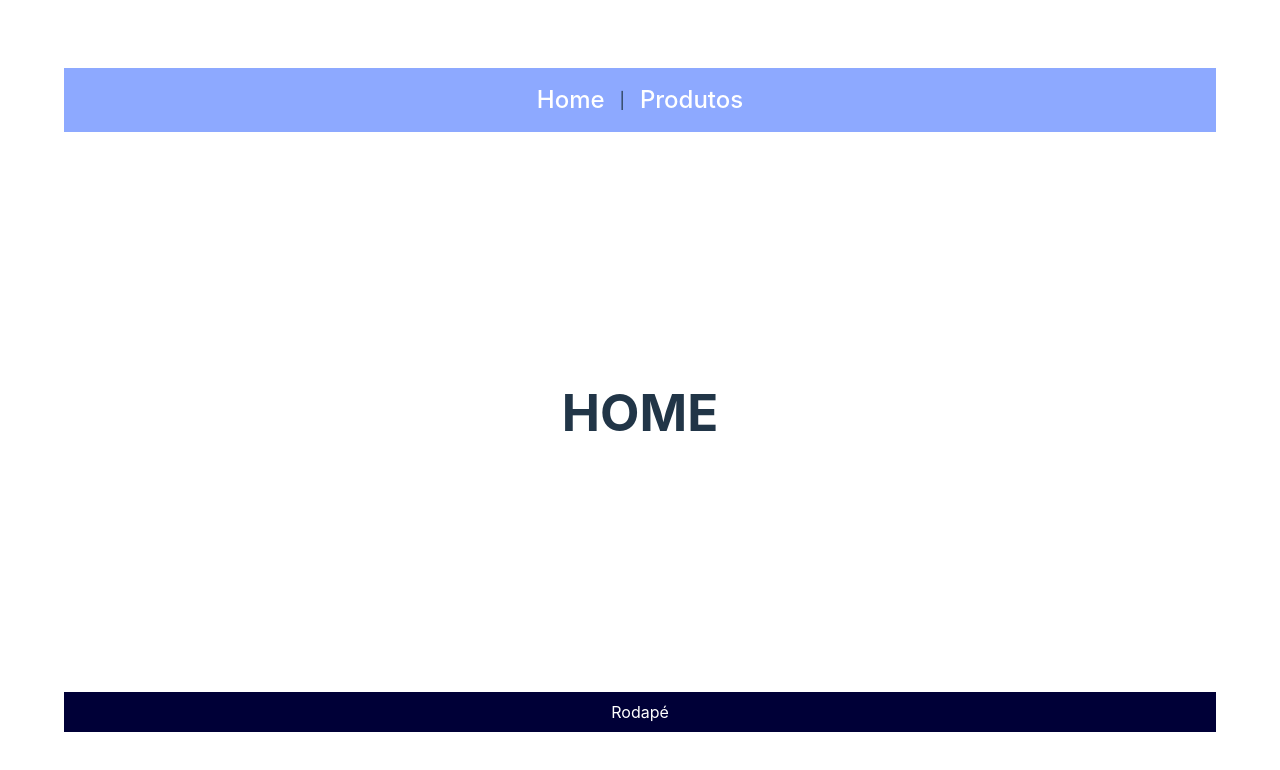
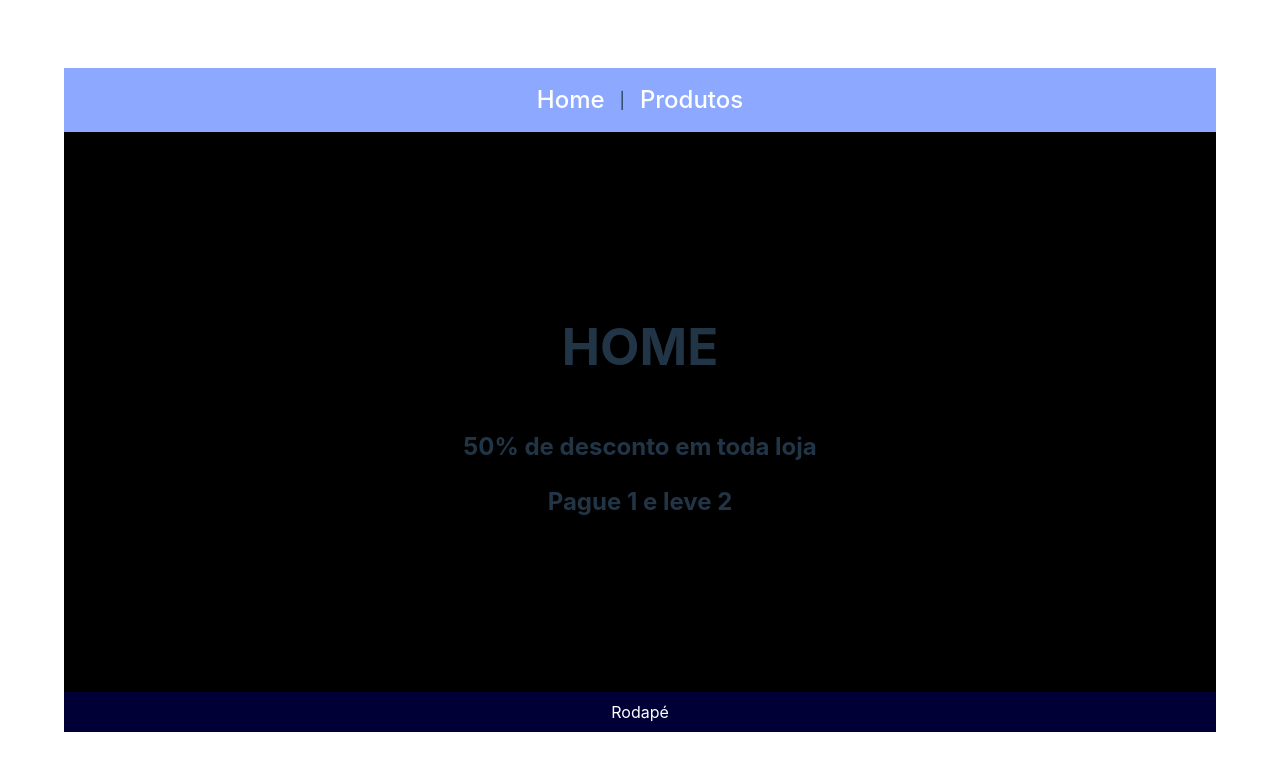
Before and after one commit to antonioaugs0505/CP2-react, a React (Vite) app: page / in a window 1280 px wide. Shown: the top 770 px of the page. Built offline with nearby package versions, Linux system fonts and the light colour scheme.

Commit message:
Terminando

```diff
--- a/package.json
+++ b/package.json
@@ -12,7 +12,7 @@
   "dependencies": {
     "react": "^18.2.0",
     "react-dom": "^18.2.0",
-    "react-router-dom": "^6.15.0"
+    "react-router-dom": "^6.16.0"
   },
   "devDependencies": {
     "@types/react": "^18.2.15",
--- a/src/main.jsx
+++ b/src/main.jsx
@@ -1,4 +1,4 @@
-import { createBrowserRouter, RouterProvider } from 'react-router-dom'
+import { createBrowserRouter, RouterProvider, Navigate } from 'react-router-dom'
 import Home from './routes/Home/index.jsx'
 import Produtos from './routes/Produtos/index.jsx'
 import Error from './routes/Error/index.jsx'
@@ -26,6 +26,10 @@ const router = createBrowserRouter([
       {
         path: "/produtos/editar/:id",
         element: <EditarProduto/>
+      },
+      {
+        path: "/antiga",
+        element: <Navigate to="/"/>
       }
     ]
   }
--- a/src/routes/EditarProduto/index.jsx
+++ b/src/routes/EditarProduto/index.jsx
@@ -1,4 +1,33 @@
+import { useParams, useNavigate } from "react-router-dom"
+import { listaProdutos } from "../../components/listaProduto"
+
 export default function EditarProduto() {
+
+    const lista = listaProdutos
+    const navegacao = useNavigate()
+    const {id} = useParams()
+
+    const proc = lista.filter(prod => prod.id == id)
+    const produto = proc[0]
+
+    const salvar = ()=>{
+        alert (`Produto: ${produto.nome} editado com sucesso!`)
+        return navegacao ('/produtos')
+    }
+
+    return(
+        <main>
+            <h1>Editando o produto</h1>
+            <p>Editando os dados do produto: {produto.nome}</p>
+            <button onClick={salvar}>Salvar</button>
+        </main>
+    )
+
+
+
+
+
+
 
     return(
         <main>
--- /dev/null
+++ b/src/routes/Home/home.modules.css
@@ -0,0 +1,4 @@
+.container{
+    width: 100%;
+    background: #000;
+}
--- a/src/routes/Home/index.jsx
+++ b/src/routes/Home/index.jsx
@@ -1,9 +1,24 @@
+import styles from "../Home/home.modules.css"
+
 export default function Home() {
 
     return(
-        <main>
+        <main className="container">
             <h1>HOME</h1>
+
+        <div className="container-anuncio">
+            <div className="anuncio">
+                <h2>50% de desconto em toda loja</h2>
+            </div>
+
+            <div className="anuncio">
+                <h2>Pague 1 e leve 2
+                </h2>
+            </div>
+
+        </div>
         </main>
+
     )
 
 }
--- a/src/routes/Produtos/index.jsx
+++ b/src/routes/Produtos/index.jsx
@@ -1,7 +1,8 @@
-import { Link } from "react-router-dom"
+import { Link, useNavigate, useParams } from "react-router-dom"
 import { listaProdutos } from "../../components/listaProduto"
 
 export default function Produtos() {
+
 
     return(
         <main>
```
Also changed, not shown: 1 other file (tests, documents, lock files or other folders).
